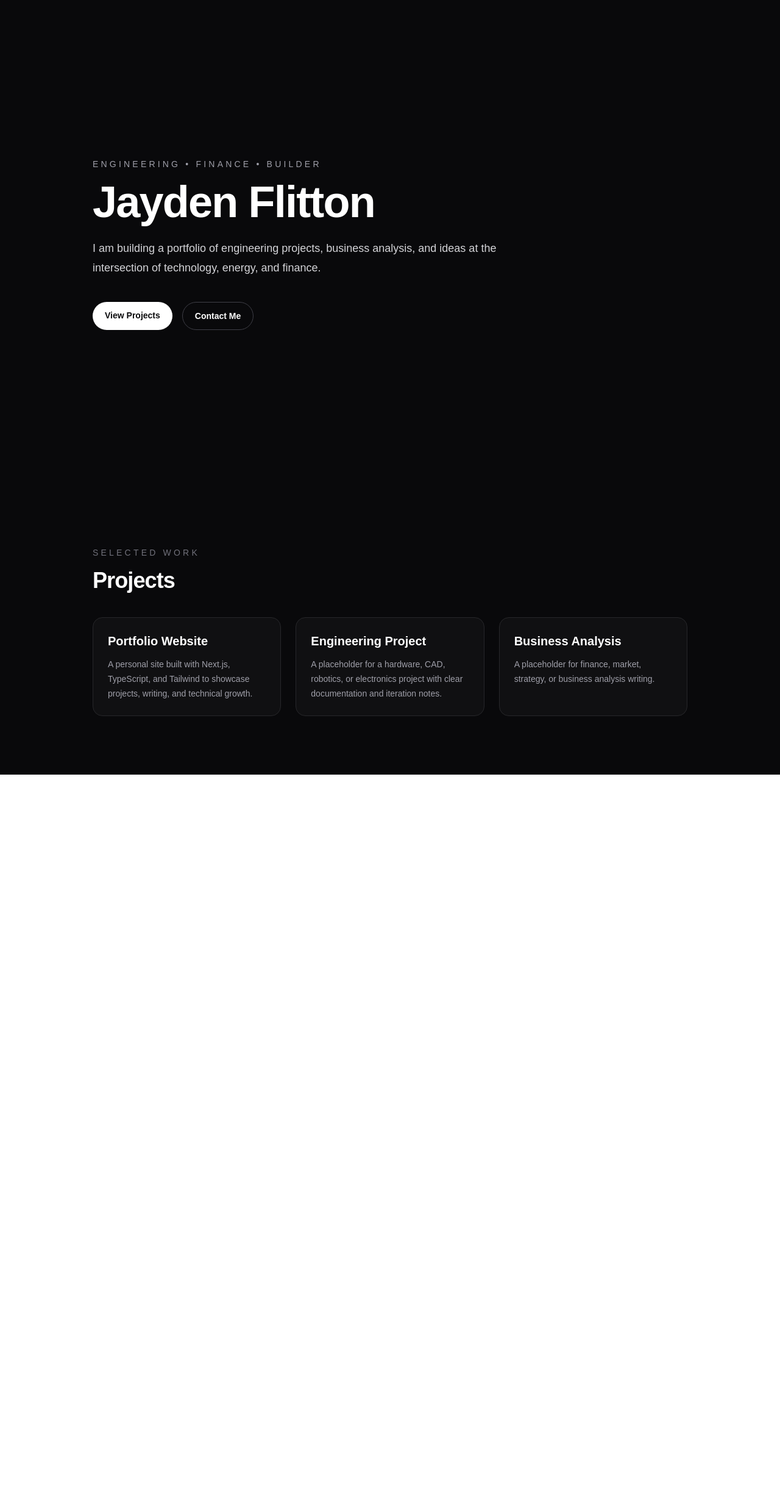
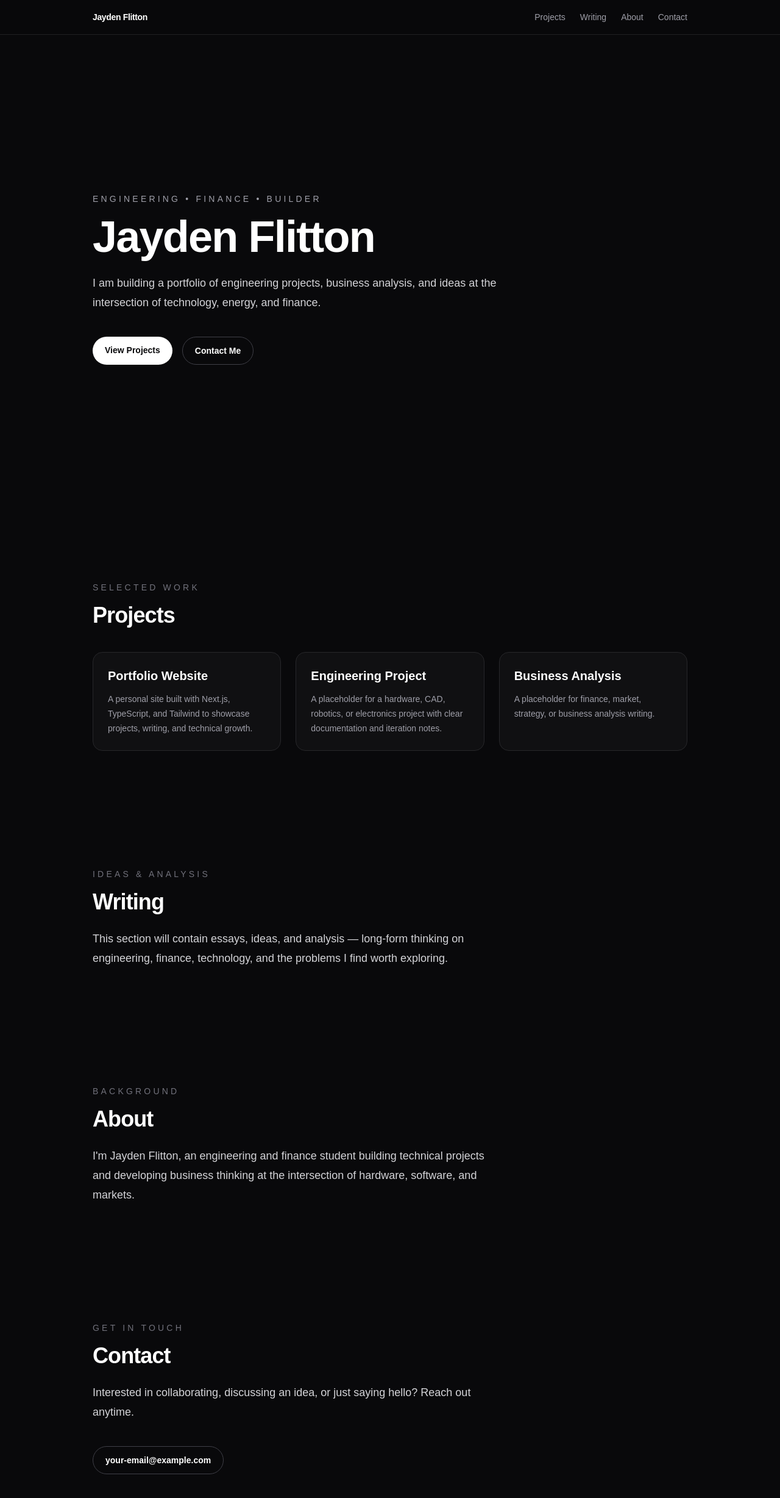
Before and after one commit to Flittsy/jaydenflitton.com, a Next.js app: page / in a window 1280 px wide. Shown: the top 2456 px of the page at 61% size. Before the commit the page ends 1270 px from the top, so only its background shows below. Built offline with nearby package versions, Linux system fonts and the light colour scheme.

Commit message:
add navbar
+writing, about, contact

```diff
--- a/src/app/page.tsx
+++ b/src/app/page.tsx
@@ -1,11 +1,19 @@
+import About from "@/components/About";
+import Contact from "@/components/Contact";
 import Hero from "@/components/Hero";
+import Navbar from "@/components/Navbar";
 import Projects from "@/components/Projects";
+import Writing from "@/components/Writing";
 
 export default function Home() {
   return (
     <main className="min-h-screen bg-zinc-950 text-white">
+      <Navbar />
       <Hero />
       <Projects />
+      <Writing />
+      <About />
+      <Contact />
     </main>
   );
 }
--- /dev/null
+++ b/src/components/About.tsx
@@ -0,0 +1,17 @@
+export default function About() {
+  return (
+    <section id="about" className="mx-auto max-w-5xl px-6 py-24">
+      <p className="mb-4 text-sm uppercase tracking-[0.3em] text-zinc-500">
+        Background
+      </p>
+
+      <h2 className="text-3xl font-bold tracking-tight sm:text-4xl">About</h2>
+
+      <p className="mt-6 max-w-2xl text-lg leading-8 text-zinc-300">
+        I&apos;m Jayden Flitton, an engineering and finance student building
+        technical projects and developing business thinking at the intersection
+        of hardware, software, and markets.
+      </p>
+    </section>
+  );
+}
--- /dev/null
+++ b/src/components/Contact.tsx
@@ -0,0 +1,23 @@
+export default function Contact() {
+  return (
+    <section id="contact" className="mx-auto max-w-5xl px-6 py-24">
+      <p className="mb-4 text-sm uppercase tracking-[0.3em] text-zinc-500">
+        Get in Touch
+      </p>
+
+      <h2 className="text-3xl font-bold tracking-tight sm:text-4xl">Contact</h2>
+
+      <p className="mt-6 max-w-2xl text-lg leading-8 text-zinc-300">
+        Interested in collaborating, discussing an idea, or just saying hello?
+        Reach out anytime.
+      </p>
+
+      <a
+        href="mailto:your-email@example.com"
+        className="mt-10 inline-block rounded-full border border-zinc-700 px-5 py-3 text-sm font-semibold text-white transition-colors hover:border-zinc-500"
+      >
+        your-email@example.com
+      </a>
+    </section>
+  );
+}
--- /dev/null
+++ b/src/components/Navbar.tsx
@@ -0,0 +1,34 @@
+const navLinks = [
+  { label: "Projects", href: "#projects" },
+  { label: "Writing", href: "#writing" },
+  { label: "About", href: "#about" },
+  { label: "Contact", href: "#contact" },
+];
+
+export default function Navbar() {
+  return (
+    <header className="sticky top-0 z-50 border-b border-zinc-800/80 bg-zinc-950/90 backdrop-blur-sm">
+      <nav className="mx-auto flex max-w-5xl items-center justify-between px-6 py-4">
+        <a
+          href="#"
+          className="text-sm font-semibold tracking-tight text-white"
+        >
+          Jayden Flitton
+        </a>
+
+        <ul className="flex items-center gap-6">
+          {navLinks.map((link) => (
+            <li key={link.href}>
+              <a
+                href={link.href}
+                className="text-sm text-zinc-400 transition-colors hover:text-white"
+              >
+                {link.label}
+              </a>
+            </li>
+          ))}
+        </ul>
+      </nav>
+    </header>
+  );
+}
--- /dev/null
+++ b/src/components/Writing.tsx
@@ -0,0 +1,17 @@
+export default function Writing() {
+  return (
+    <section id="writing" className="mx-auto max-w-5xl px-6 py-24">
+      <p className="mb-4 text-sm uppercase tracking-[0.3em] text-zinc-500">
+        Ideas & Analysis
+      </p>
+
+      <h2 className="text-3xl font-bold tracking-tight sm:text-4xl">Writing</h2>
+
+      <p className="mt-6 max-w-2xl text-lg leading-8 text-zinc-300">
+        This section will contain essays, ideas, and analysis — long-form
+        thinking on engineering, finance, technology, and the problems I find
+        worth exploring.
+      </p>
+    </section>
+  );
+}
```
